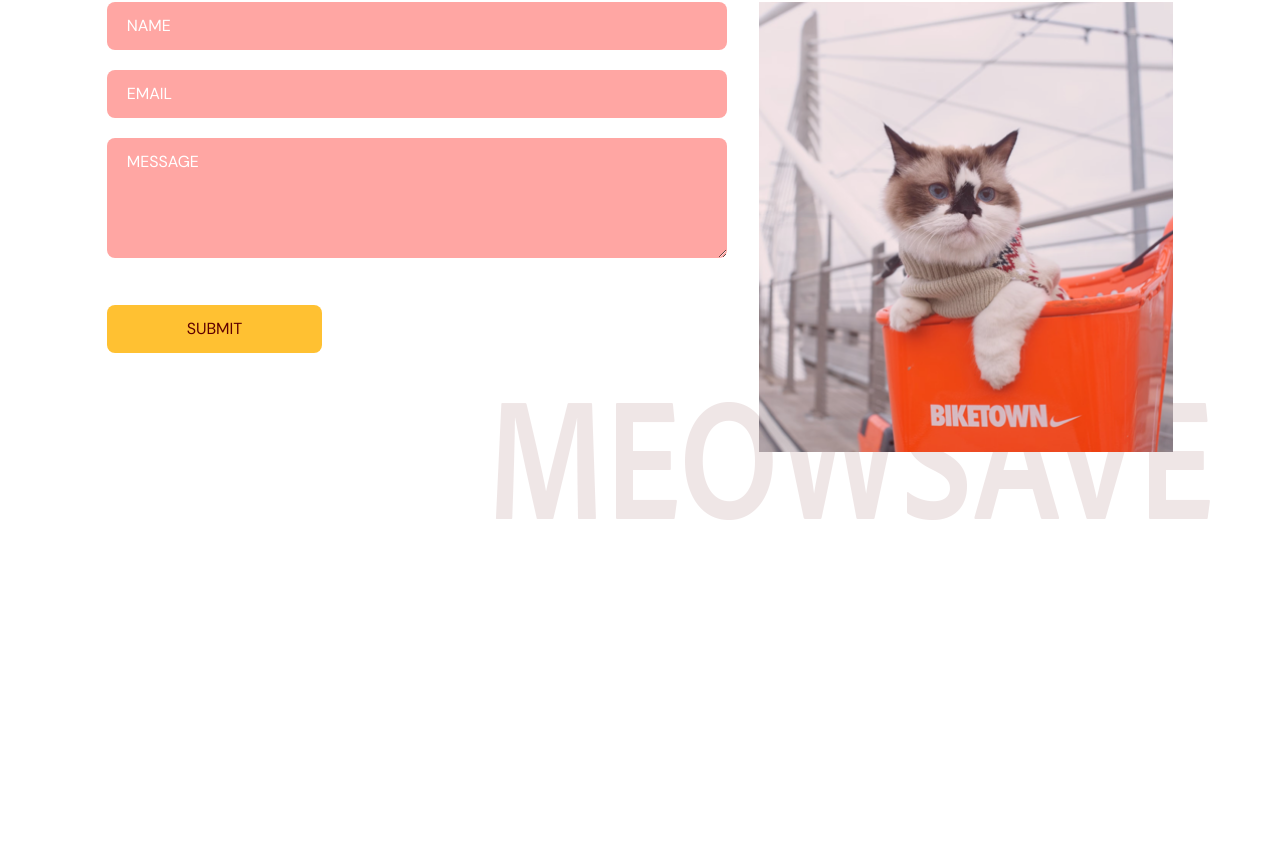
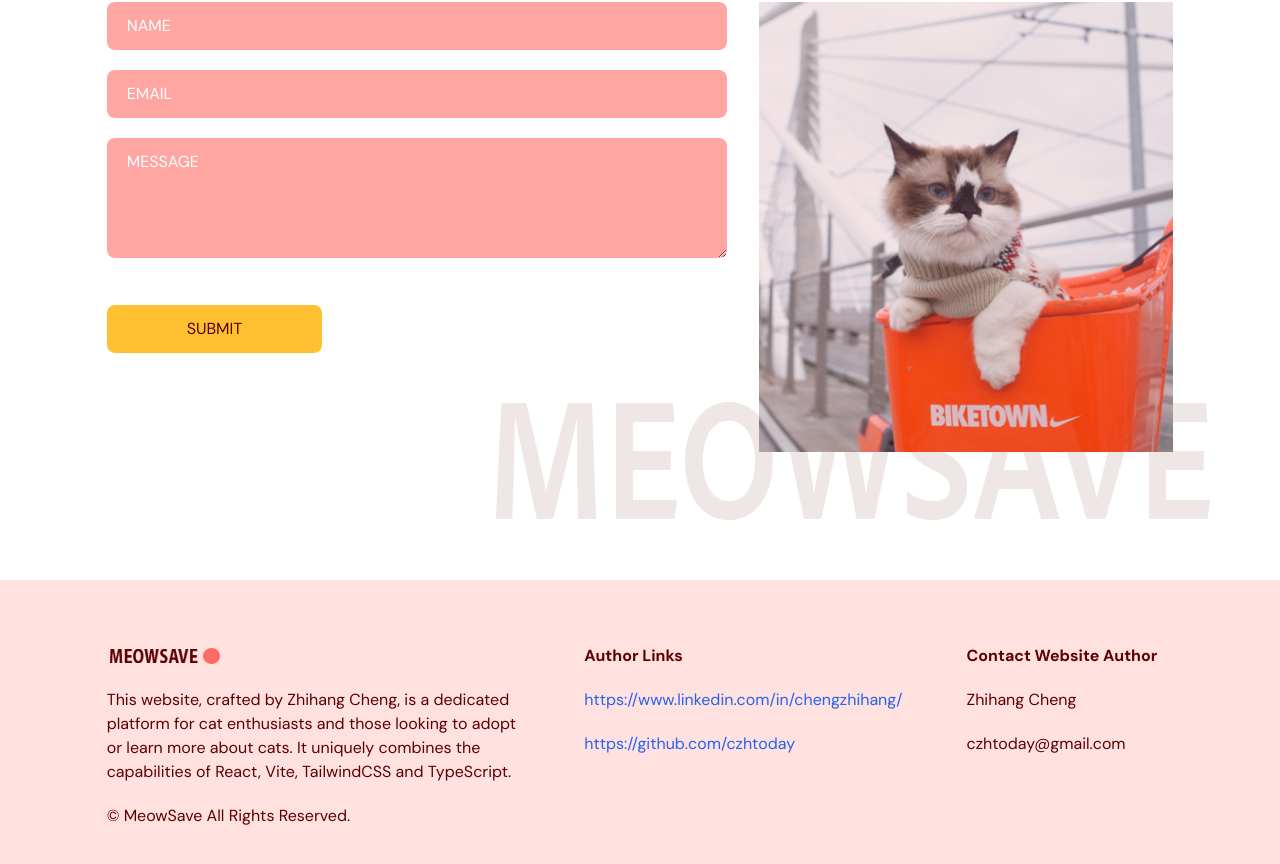
Before and after one commit to czhtoday/Cat-Shelter-Front-End-Project, a React (Vite) app in the folder cat-shelter/: page / in a window 1280 px wide. Shown: the part 3404-4268 px from the top of the page. Before the commit the page ends 3984 px from the top, so only its background shows below. Built offline with nearby package versions, Linux system fonts and the light colour scheme.

Commit message:
debug and finish the footer

```diff
--- a/cat-shelter/src/App.tsx
+++ b/cat-shelter/src/App.tsx
@@ -5,6 +5,7 @@ import Home from "@/scenes/home";
 import Benefits from "@/scenes/benefits";
 import OurCats from "@/scenes/ourCats";
 import ContactUs from "@/scenes/contactUs";
+import Footer from "@/scenes/footer";
 
 
 function App() {
@@ -38,6 +39,8 @@ function App() {
       <Benefits setSelectedPage={setSelectedPage} />
       <OurCats setSelectedPage={setSelectedPage} />
       <ContactUs setSelectedPage={setSelectedPage} />
+      <Footer />
+
     </div>
   )
 }
--- /dev/null
+++ b/cat-shelter/src/scenes/footer/index.tsx
@@ -0,0 +1,39 @@
+import Logo from "@/assets/Logo.png";
+
+const Footer = () => {
+  return (
+    <footer className="bg-primary-100 py-16">
+      <div className="justify-content mx-auto w-5/6 gap-16 md:flex">
+        <div className="mt-16 basis-1/2 md:mt-0">
+          <img alt="logo" src={Logo} />
+          <p className="my-5">
+          This website, crafted by Zhihang Cheng, is a dedicated platform for cat enthusiasts
+          and those looking to adopt or learn more about cats. It uniquely combines the
+          capabilities of React, Vite, TailwindCSS and TypeScript.
+          </p>
+          <p>© MeowSave All Rights Reserved.</p>
+        </div>
+        <div className="mt-16 basis-1/4 md:mt-0">
+          <h4 className="font-bold">Author Links</h4>
+          <p className="my-5">
+            <a href="https://www.linkedin.com/in/chengzhihang/" target="_blank" rel="noopener noreferrer" className="text-blue-600 hover:text-blue-800">
+              https://www.linkedin.com/in/chengzhihang/
+            </a>
+          </p>
+          <p className="my-5">
+            <a href="https://github.com/czhtoday" target="_blank" rel="noopener noreferrer" className="text-blue-600 hover:text-blue-800">
+              https://github.com/czhtoday
+            </a>
+          </p>
+        </div>
+        <div className="mt-16 basis-1/4 md:mt-0">
+          <h4 className="font-bold">Contact Website Author</h4>
+          <p className="my-5">Zhihang Cheng</p>
+          <p>czhtoday@gmail.com</p>
+        </div>
+      </div>
+    </footer>
+  );
+};
+
+export default Footer;
```
